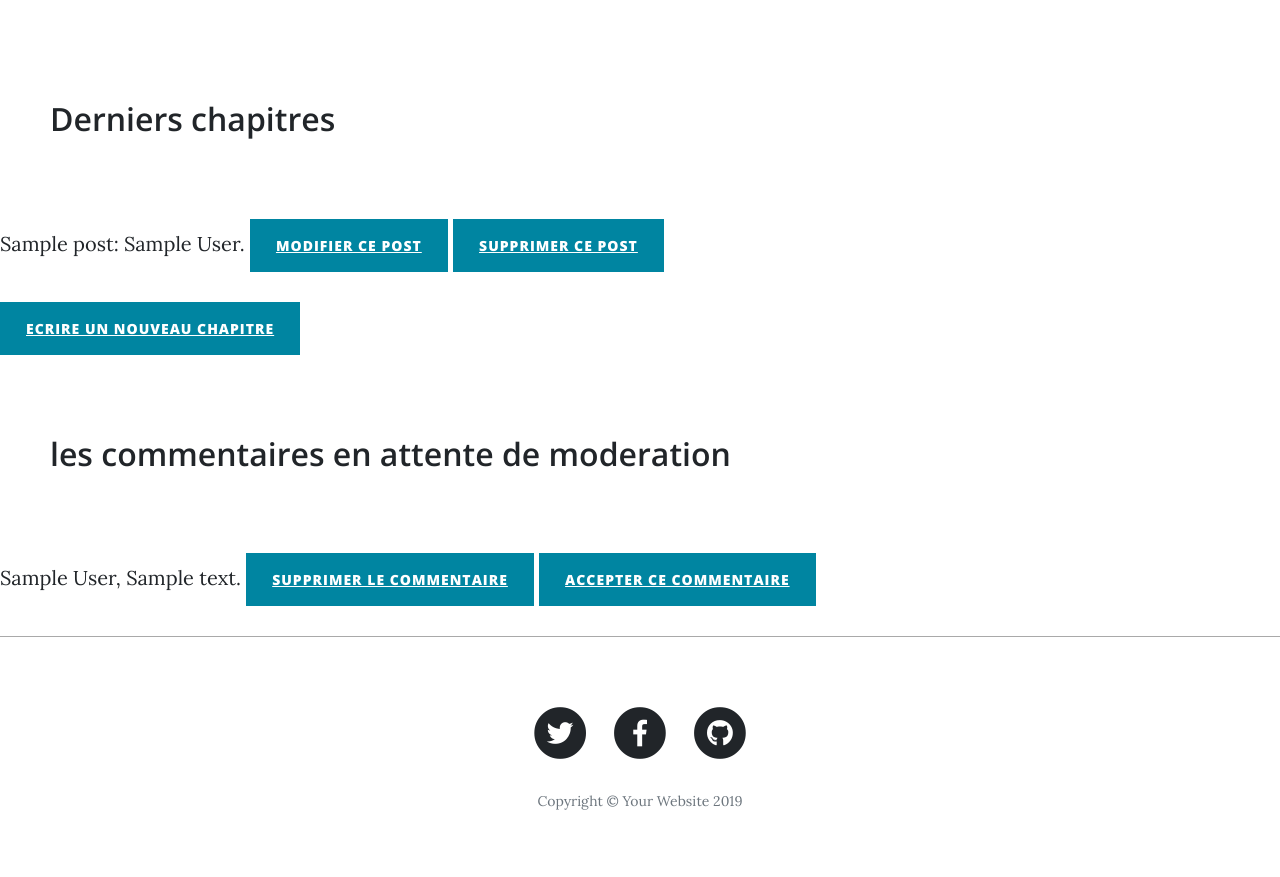
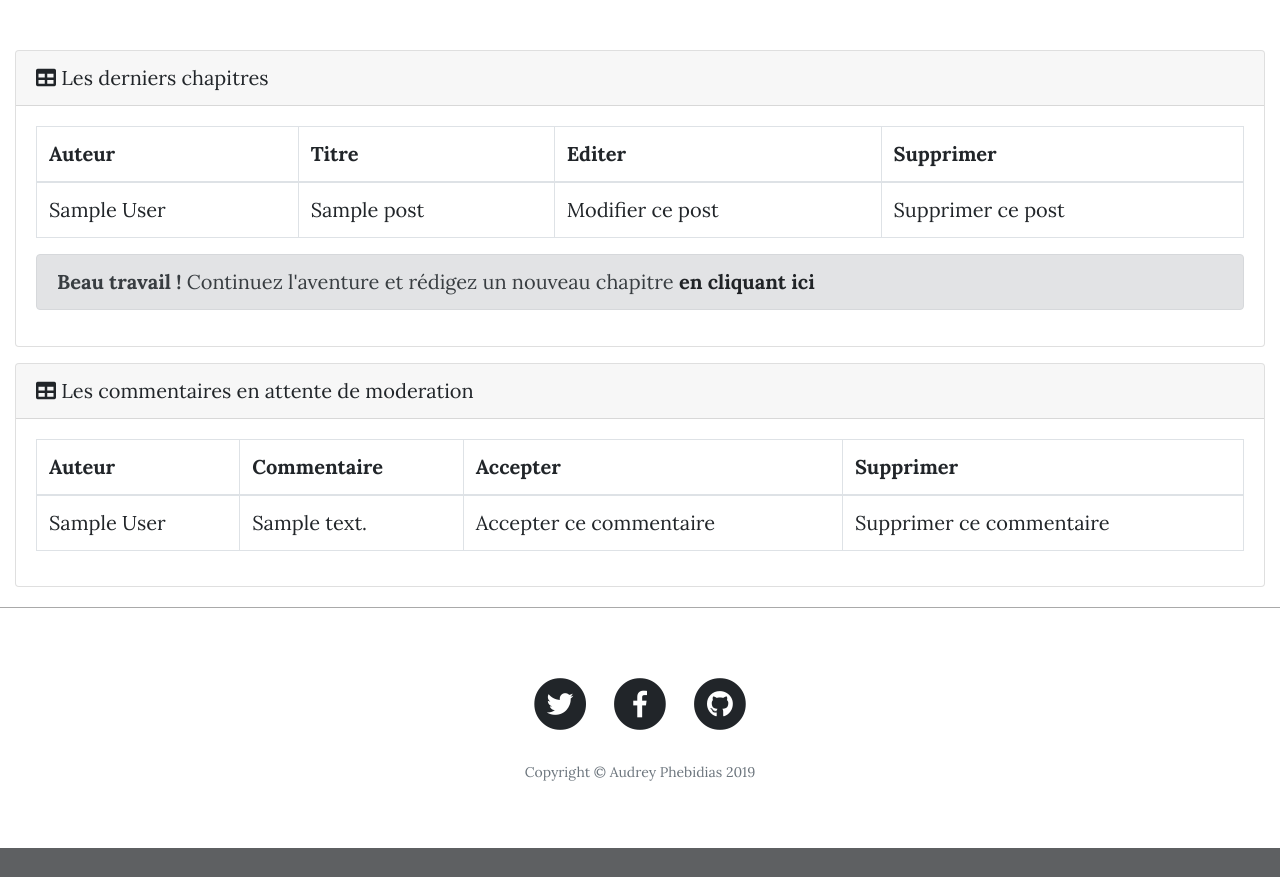
Before and after one commit to cocoa-wafer/p4, a PHP site: template src/View/accueil_bo.twig in a window 1280 px wide. Shown: the part 728-1605 px from the top of the page. After the commit the page ends 1576 px from the top, so only its background shows below. Run offline with PHP 8.4, Linux system fonts and the light colour scheme; the template is opened without the code that fills it: most values are stand-ins (such as "Sample title", 1, 10 or a date in 2020); some libraries are stand-ins or nearby versions.

Commit message:
maj 23.02
échapper le html dans le rendu du post, mise en place du session, correction de bug et finalisation du thème bootstrap

```diff
--- a/src/Controller/CommentController.php
+++ b/src/Controller/CommentController.php
@@ -60,5 +60,9 @@ class  CommentController extends Controller {
         $this->commentManager->signalComment($id);
     }
 
+    public function commentParent($comment_parent) {
+      return $this->commentManager->getCommentWithParent($comment_parent);
+    }
+
 
 }
--- a/src/Model/Comment.php
+++ b/src/Model/Comment.php
@@ -4,6 +4,7 @@ namespace Blog\Model;
 class Comment {
 
     private $id;
+    private $attente_moderation;
     private $postId;
     private $author;
     private $comment;
@@ -31,6 +32,10 @@ class Comment {
         if ($id >0) {
             $this->id = $id;
         }
+    }
+
+    function setAttenteModeration($attente_moderation) {
+        $this->attente_moderation =$attente_moderation;
     }
 
     function setPostId($postId) {
@@ -71,5 +76,6 @@ class Comment {
     function getCommentdate() { return $this->comment_date;}
     function getArborescence() { return $this->arborescence;}
     function getCommentParent() { return $this->comment_parent;}
+    function getAttenteModeration() { return $this->attente_moderation;}
 
 }
--- a/src/View/accueil.twig
+++ b/src/View/accueil.twig
@@ -7,7 +7,7 @@ Un billet pour l'Alaska
 
 {%block body%}
  <div class="container">
- <h2> Les derniers chapitres</h2>
+ <h2> LES DERNIERS CHAPITRES</h2>
 <div class="col-lg-8 col-md-10 mx-auto" id="{{accueil[0].id}}">
         <div class="post-preview">
           <a href="?cible=post&id={{accueil[0].id}}">
@@ -16,7 +16,7 @@ Un billet pour l'Alaska
               {{accueil[0].title}}
             </p>
             <p class="post-subtitle">
-              {{accueil[0].post |truncate(100,'true','...')}}
+              {{accueil[0].post|length > 50 ? accueil[0].post|striptags|slice(0, 50) ~ '...' :accueil[0].post}}
             </p>
           </a>
           <p class="post-meta">Posté par {{accueil[0].author}}, le {{accueil[0].date}}</p>
@@ -31,7 +31,7 @@ Un billet pour l'Alaska
               {{accueil[1].title}}
             </p>
             <p class="post-subtitle">
-              {{accueil[1].post |truncate(100,'true','...')}}
+              {{accueil[1].post|length > 50 ? accueil[1].post|striptags|slice(0, 50) ~ '...' :accueil[1].post}}
             </p>
           </a>
           <p class="post-meta">Posté par {{accueil[1].author}}, le {{accueil[1].date}}</p>
--- a/src/View/accueil_bo.twig
+++ b/src/View/accueil_bo.twig
@@ -1,25 +1,84 @@
 {%extends 'layout.twig'%}
-
 {%block body%}
 
-<h2>Derniers chapitres </h2>
+{% if _session['logged'] %}
+    <div class="alert alert-dismissible alert-danger">
+        <strong><a class="nav-link" href="?cible=logged">Déconnexion</a></strong>
+    </div>
+{% endif %}
+
+<div class="container-fluid">
+    <div class="card mb-3">
+        <div class="card-header">
+            <i class="fas fa-table"></i>
+            Les derniers chapitres
+        </div>
+        <div class="card-body">
+            <div class="table-responsive">
+              <table class="table table-bordered" id="dataTable" width="100%" cellspacing="0">
+                <thead>
+                  <tr>
+                    <th>Auteur</th>
+                    <th>Titre</th>
+                    <th>Editer</th>
+                    <th>Supprimer</th>
+                  </tr>
+                </thead>
+                <tbody>
+
 {% for post in posts%}
-
-<p>{{post.titre}}: {{post.author}}. <a class="btn btn-primary" href="http://localhost/tests/p4/index.php?cible=modifier&post={{post.id}}">Modifier ce post</a> <a class="btn btn-primary" href="http://localhost/tests/p4/index.php?cible=connexion&post={{post.id}}&cible=supprimer">Supprimer ce post</a></p>
-
-
+                  <tr>
+                    <td>{{post.author}}</td>
+                    <td>{{post.titre}} </td>
+                    <td><a href="http://localhost/tests/p4/index.php?cible=modifier&post={{post.id}}">Modifier ce post</a></td>
+                    <td><a href="http://localhost/tests/p4/index.php?cible=connexion&post={{post.id}}&cible=supprimer">Supprimer ce post</a></td>
+                  </tr>
+                  <tr>
 {%else%}
 
 {%endfor%}
-<p><a class="btn btn-primary" href="http://localhost/tests/p4/index.php?cible=creer">Ecrire un nouveau chapitre</a></p>
-
-<h2> les commentaires en attente de moderation</h2>
-
-{%for comment in comments%}
-<p>{{comment.author}}, {{comment.comment}} <a class="btn btn-primary" href="http://localhost/tests/p4/index.php?cible=connexion&comment={{comment.id}}&cible=supprimer">Supprimer le commentaire</a> <a class="btn btn-primary" href="http://localhost/tests/p4/index.php?cible=connexion&comment={{comment.id}}&cible=accepter">Accepter ce commentaire</a></p>
-{%else%}
-<p>Pas de commentaires à modérer</p>
-{%endfor%}
+                </tbody>
+              </table>
+              <div class="alert alert-dismissible alert-secondary">
+                <strong>Beau travail !</strong> Continuez l'aventure et rédigez un nouveau chapitre <a href="?cible=creer" class="alert-link">en cliquant ici</a></div>
+            </div>
+        </div>
+    </div>
 
 
+    <div class="card mb-3">
+        <div class="card-header">
+            <i class="fas fa-table"></i>
+            Les commentaires en attente de moderation
+        </div>
+        <div class="card-body">
+            <div class="table-responsive">
+              <table class="table table-bordered" id="dataTable" width="100%" cellspacing="0">
+                <thead>
+                  <tr>
+                    <th>Auteur</th>
+                    <th>Commentaire</th>
+                    <th>Accepter</th>
+                    <th>Supprimer</th>
+                  </tr>
+                </thead>
+                <tbody>
+{%for comment in comments%}
+                  <tr>
+                    <td>{{comment.author}}</td>
+                    <td>{{comment.comment}} </td>
+                    <td><a href="?cible=connexion&comment={{comment.id}}&cible=accepter">Accepter ce commentaire</a></td>
+                    <td><a href="?cible=connexion&comment={{comment.id}}&cible=supprimer">Supprimer ce commentaire</a></td>
+                  </tr>
+                  <tr>
+{%else%}
+                <tr>Pas de commentaires à modérer</tr>
+{%endfor%}
+                </tbody>
+              </table>
+            </div>
+        </div>
+    </div>
+</div>
+
 {%endblock%}
--- a/src/View/commentaires.twig
+++ b/src/View/commentaires.twig
@@ -6,9 +6,10 @@
                 <hr/>
 				<ul class="comments">
                 {% for comment in comments %}
+                <!-- voir ce qui s'affiche ou pas pb avec postid,date, comment parent et moderation  todo-->
 				<li class="clearfix">
 				  <div class="post-comments {{comment.arborescence}}">
-				      <p class="meta">{{comment.date}} {{comment.author}} a dit : <i class="pull-right"><a href="?cible=post&id={{post.id}}&signaler=true&comment={{comment.id}}"><small>Signaler ce commentaire</small></a></i></p>
+				      <p class="meta">{{comment.comment_date}} {{comment.author}} a dit : <i class="pull-right"><a href="?cible=post&id={{post.id}}&signaler=true&comment={{comment.id}}"><small>Signaler ce commentaire</small></a></i></p>
 				      <p>
 				        {{comment.comment}}
 				      </p>
--- a/src/View/commenter.twig
+++ b/src/View/commenter.twig
@@ -3,7 +3,7 @@
 <form method="post" action="http://localhost/tests/p4/index.php?cible=post&id={{post.id}}&arborescence=1&comment_parent=1">
     <p><input type="text" name="author" placeholder="Pseudo"/>
     <input type="text" placeholder="Votre commentaire..." name="comment"/>
-    <input class="btn btn-primary" type="submit" value="commenter"/></p>
+    <input type="submit" value="commenter"/></p>
 </form>
 
 <hr>
--- a/src/View/menu.twig
+++ b/src/View/menu.twig
@@ -9,8 +9,8 @@
       <div class="collapse navbar-collapse" id="navbarResponsive">
         <ul class="navbar-nav ml-auto">
           <li class="nav-item">
-            {% if logged %}
-            <a class="nav-link" href="?cible=connexion">Tableau de bord</a>
+            {% if _session['logged'] %}
+            <a class="nav-link" href="?cible=connexion">Tableau de bord {{_session['logged']}}</a>
             {% else %}
             <a class="nav-link" href="?cible=connexion">Se connecter</a>
             {% endif %}
--- a/src/View/post.twig
+++ b/src/View/post.twig
@@ -5,7 +5,7 @@
         </h3>
         <img class="card-img-top"  src="public/img/{{post.img}}" alt="Card image cap"/>
         <p class="post-subtitle">
-            {{post.post}}
+            {{post.post|raw}}
         </p>
     </div>
 </div>
--- a/src/View/posts.twig
+++ b/src/View/posts.twig
@@ -12,7 +12,7 @@
               {{item.title}}
             </p>
             <p class="post-subtitle">
-              {{item.post |truncate(100,'true','...')}}
+              {{ item.post|length > 50 ? item.post|striptags|slice(0, 50) ~ '...' : item.post}}
             </p>
           </a>
           <p class="post-meta">Posté par {{item.author}}, le {{item.date}}</p>
--- a/src/View/postview.twig
+++ b/src/View/postview.twig
@@ -11,7 +11,6 @@
 
 {% include 'commenter.twig' %}
 
-
 {% include 'commentaires.twig' %}
 
 {%endblock%}
--- a/src/View/repondre.twig
+++ b/src/View/repondre.twig
@@ -2,6 +2,6 @@
 <form method="post" action="http://localhost/tests/p4/index.php?cible=post&id={{post.id}}&arborescence=2&comment_parent={{comment.id}}">
     <p><input type="text" name="author" placeholder="Pseudo"/>
     <input type="text" name="comment" placeholder="Votre réponse..."/>
-    <input class="btn btn-primary" type="submit" value="repondre"/>
+    <input type="submit" value="repondre"/>
     </p>
 </form>
--- a/src/View/template.twig
+++ b/src/View/template.twig
@@ -46,7 +46,7 @@
         <div class="col-lg-8 col-md-10 mx-auto">
           <ul class="list-inline text-center">
             <li class="list-inline-item">
-              <a href="#">
+              <a href="https://twitter.com/">
                 <span class="fa-stack fa-lg">
                   <i class="fas fa-circle fa-stack-2x"></i>
                   <i class="fab fa-twitter fa-stack-1x fa-inverse"></i>
@@ -54,7 +54,7 @@
               </a>
             </li>
             <li class="list-inline-item">
-              <a href="#">
+              <a href="https://www.facebook.com/">
                 <span class="fa-stack fa-lg">
                   <i class="fas fa-circle fa-stack-2x"></i>
                   <i class="fab fa-facebook-f fa-stack-1x fa-inverse"></i>
@@ -62,7 +62,7 @@
               </a>
             </li>
             <li class="list-inline-item">
-              <a href="#">
+              <a href="https://github.com/cocoa-wafer">
                 <span class="fa-stack fa-lg">
                   <i class="fas fa-circle fa-stack-2x"></i>
                   <i class="fab fa-github fa-stack-1x fa-inverse"></i>
@@ -70,7 +70,7 @@
               </a>
             </li>
           </ul>
-          <p class="copyright text-muted">Copyright &copy; Your Website 2019</p>
+          <p class="copyright text-muted">Copyright &copy; Audrey Phebidias 2019</p>
         </div>
       </div>
     </div>
```
Also changed, not shown: index.php (+9 -4 lines), src/Model/CommentManager.php (+7 -1 lines), src/View/connexion.twig (+19 -6 lines), src/View/tinymce.twig (+39 -14 lines).
